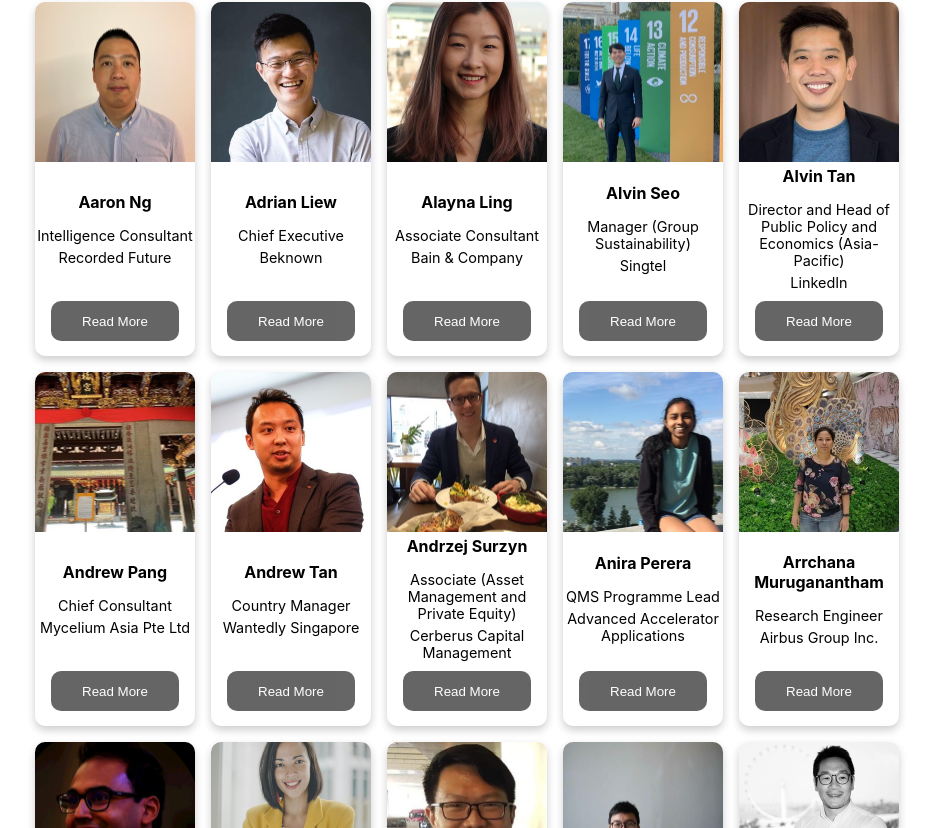
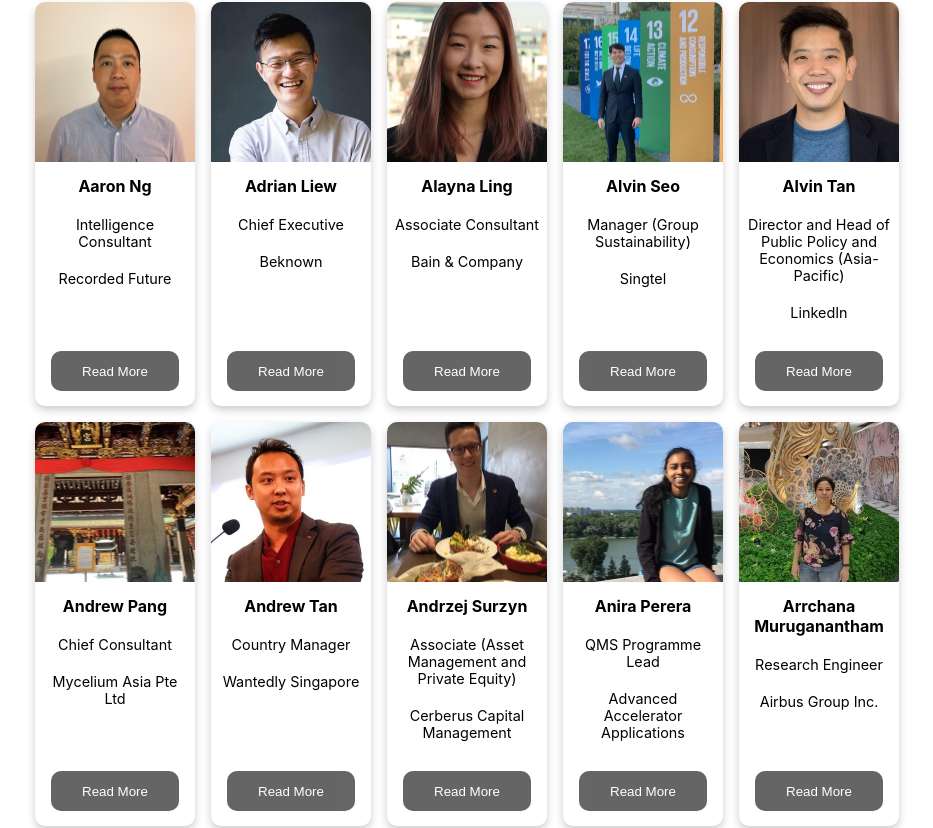
Before and after one commit to AdvisorySG/mentorship-page, a React (Create React App) app: page / in a window 1280 px wide. Shown: the part 692-1520 px from the top of the page, without its empty margins (173-1106 px from the left). Built offline with nearby package versions, Linux system fonts and the light colour scheme.

Commit message:
styling for card text padding and alignment

```diff
--- a/src/components/profile-card.css
+++ b/src/components/profile-card.css
@@ -25,21 +25,29 @@
   height: 160px;
   object-fit: cover;
   margin: auto;
+  image-orientation: from-image;
 }
 @media only screen and (max-width: 600px) {
   .card-image {
     height: 120px;
   }
 }
+.card-descriptors {
+  flex: 1;
+  padding-top: 10px;
+  padding-bottom: 20px;
+  padding-left: 5px;
+  padding-right: 5px;
+}
 .card-name {
-  margin-bottom: 10px;
+  margin-bottom: 0px;
   font-weight: bold;
   text-align: center;
 }
 .card-desc {
   font-size: 90%;
   text-align: center;
-  padding-top: 5px;
+  padding-top: 20px;
 }
 .card-read-more-container {
   background-color: white;
```
